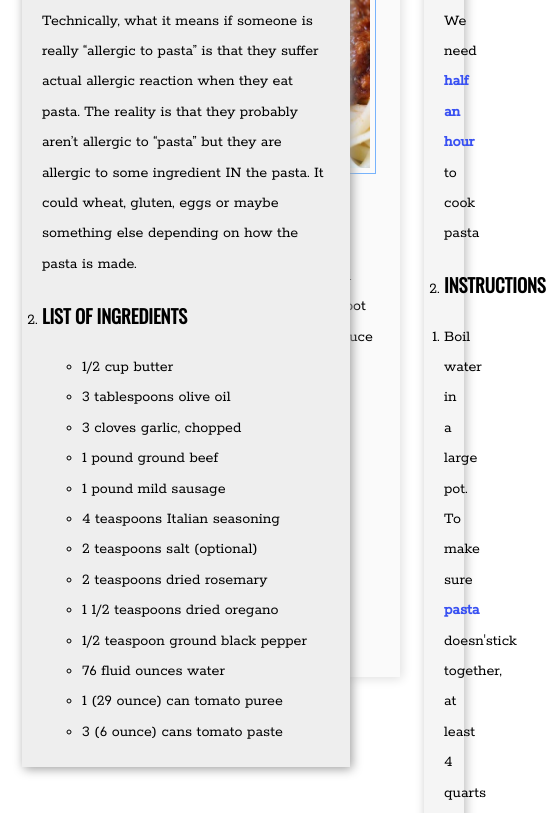
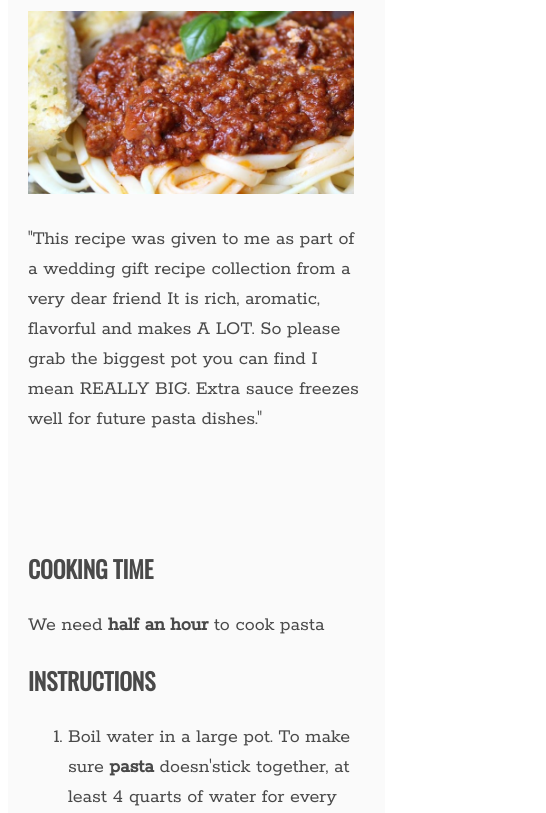
Before and after one commit to kazemzahedi/powercoders, a plain HTML site: page recipes/recipes.html in a window 390 px wide. Shown: the part 131-944 px from the top of the page, 546 px wide, since content can reach past the window. Drawn offline with nearby package versions, Linux system fonts and the light colour scheme.

Commit message:
add new style[responsive] and add new directori

```diff
--- a/recipes/recipes.html
+++ b/recipes/recipes.html
@@ -4,12 +4,14 @@
     <title>About what I have learned</title>
     <link href="https://fonts.googleapis.com/css?family=Fira+Mono|Oswald|Rokkitt" rel="stylesheet">
     <link rel="stylesheet" type="text/css" href="style.css">
+    <link rel="stylesheet" type="text/css" href="style-small.css" media="screen and (min-width: 350px)">
+    <link rel="stylesheet" type="text/css" href="style-medium.css" media="screen and (min-width: 700px)">
+    <link rel="stylesheet" type="text/css" href="style-large.css" media="screen and (min-width: 900px)">
 
   </head>
 
   <body>
-    <div id="header">
-      <div class="h-left">
+    <div id="col-1">
       <h1>Recipe of: Pasta</h1>
 
       <img src="spaghetti.jpg" alt="Spaghetti" >
@@ -21,10 +23,8 @@
         dishes.&quot;</p>
     </div>
 
-    </div>
-
-    <div id="left-content">
-      <ol>
+    <div id="col-2">
+      <ul>
         <li>
           <h3>cooking time</h3>
 
@@ -57,12 +57,13 @@
             </li>
           </ol>
         </li>
-      </ol>
+      </ul>
     </div>
-    <div id="right-content">
-      <ol>
+    <div id="col-3">
+      <ul>
         <li>
           <h3>What does it meant to be allergic to pasta? </h3>
+
           <p> Technically, what it means if someone is really “allergic to
               pasta” is that they suffer actual allergic reaction when they
               eat pasta. The reality is that they probably aren’t allergic to
@@ -89,7 +90,7 @@
             <li>3 (6 ounce) cans tomato paste</li>
           </ul>
         </li>
-      </ol>
+      </ul>
     </div>
   </body>
 </html>
--- /dev/null
+++ b/recipes/style-large.css
@@ -0,0 +1,50 @@
+/*-----------------------------col-1---------------------------*/
+div#col-1 {
+  position: absolute;
+  min-height: 90vh;
+  left:1em;
+  width:25%;
+  padding:20px;
+  background-color: #fafafa;
+  box-shadow: 2px 2px 10px #e0e0e0;
+}
+
+div#col-1 img {
+  padding: 5px;
+  width: 94%;
+  height:200px;
+  border:1px solid #9e9e9e;
+}
+
+/*-----------------------------------col-2-------------------------*/
+div#col-2 {
+  position: absolute;
+  background-color: #fafafa;
+  left: 32%;
+  width:25%;
+  min-height: 90vh;
+  padding:20px;
+  box-shadow: 2px 2px 10px #bdbdbd;
+}
+
+div#col-2 ul li h3, div#col-3 ul li h3 {
+  border-bottom:1px solid #757575;
+  padding-bottom: 20px;
+}
+
+div#col-2 ul li ol, div#col-3 ul li ol {
+  padding-left:20px;
+}
+/*-----------------------------------col-3-------------------------*/
+div#col-3 {
+  position: absolute;
+  background-color: #fafafa;
+  right: 1em;
+  width: 33%;
+  left:auto;
+  top:auto;
+  padding:20px;
+  min-height: 90vh;
+  box-shadow: 2px 2px 10px #9e9e9e;
+}
+/*-----------------------------------end of the col-3-------------------------*/
--- /dev/null
+++ b/recipes/style-medium.css
@@ -0,0 +1,42 @@
+body {
+  width:98%;
+}
+
+div#col-1{
+  position: absolute;
+  min-height: 90vh;
+  left:1em;
+  width:40%;
+  padding:20px;
+  background-color: #fafafa;
+  box-shadow: 2px 2px 10px #e0e0e0;
+}
+
+div#col-1 img{
+  padding: 5px;
+  width: 95%;
+  height:200px;
+  border:1px solid #9e9e9e;
+}
+
+div#col-2{
+  position: absolute;
+  background-color: #fafafa;
+  right: 1em;
+  left:auto;
+  width: 40%;
+  padding:20px;
+  min-height: 90vh;
+  box-shadow: 2px 2px 10px #e0e0e0;
+}
+
+div#col-3{
+  position: absolute;
+  min-height: 90vh;
+  left:1em;
+  top:35em;
+  width:40%;
+  padding:20px;
+  background-color: #fafafa;
+  box-shadow: 2px 2px 10px #e0e0e0;
+}
--- /dev/null
+++ b/recipes/style-small.css
@@ -0,0 +1,16 @@
+body {
+  font-size:20px;
+  color:#494949;
+  line-height: 1.5;
+}
+div#col-1, div#col-2, div#col-3 {
+  min-height: 70vh;
+  left:2em;
+  width:90%;
+  background-color: #fafafa;
+  box-shadow: none;
+  padding:20px;
+}
+div#col-1 img{
+  width:97%;
+}
--- a/recipes/style.css
+++ b/recipes/style.css
@@ -1,78 +1,26 @@
-body{
+/* @media all and (max-width: 1000px) and (min-width: 700px) */
+
+body {
   line-height: 1.9;
   position:relative;
-}
-/*-----------------------------header---------------------------*/
-#header{
-  position: absolute;
-  min-height: 90vh;
-  left:2em;
-  width:20em;
-  padding:20px;
-  background-color: #fafafa;
-  box-shadow: 2px 2px 10px #e0e0e0;
-}
-#header .h-left{
-  position: absolute;
-  width: 19.5em;
-  left:1.5em;
-}
-#header .h-right{
-  right:.5em
+  font-family: 'Rokkitt', serif;
+  font-size:16px;
 }
 
-img{
-  padding: 5px;
-  width: 300px;
-  height:200px;
-  border:1px solid rgba(0, 116, 255, 0.52);
-}
-
-/*-----------------------------------left-content-------------------------*/
-#left-content{
-  position: absolute;
-  background-color: #f5f5f5;
-  left: 26em;
-  width:calc(100% - 52.7em);
-  min-height: 90vh;
-  padding:20px;
-  box-shadow: 2px 2px 10px #bdbdbd;
-}
-/*-----------------------------------left-content-------------------------*/
-#right-content{
-  position: absolute;
-  background-color: #eee;
-  right: 2em;
-  width: 18em;
-  padding:20px;
-  min-height: 90vh;
-  box-shadow: 2px 2px 10px #9e9e9e;
-}
-ol{
-  margin: 0px;
-  padding: 0px;
-}
-
-h1, h2, h3{
+h1, h2, h3 {
   font-family: 'Oswald', sans-serif;
   text-transform: uppercase;
 }
 
+div#col-2 ul, div#col-3 ul {
+  margin: 0px;
+  padding: 0px;
+  list-style: none;
+}
 
-
-
-p, li{
-  font-family: 'Rokkitt', serif;
-  font-size:16px;
+div#col-1 h1 {
+  color:#757575;
+  text-shadow: 2px 2px 9px rgb(72, 73, 74);
+  font-size:40px;
+  text-align: center;
 }
-.p2{
-  font-size: 1.5em;
-}
-h1{
-  color:rgb(11, 26, 199);
-  text-shadow: 2px 2px 9px rgb(20, 26, 199);
-  font-size:20px;
-}
-b{
-  color:rgb(57, 81, 242);
-}
```
Lines whose indentation alone changed are shown as unchanged.
